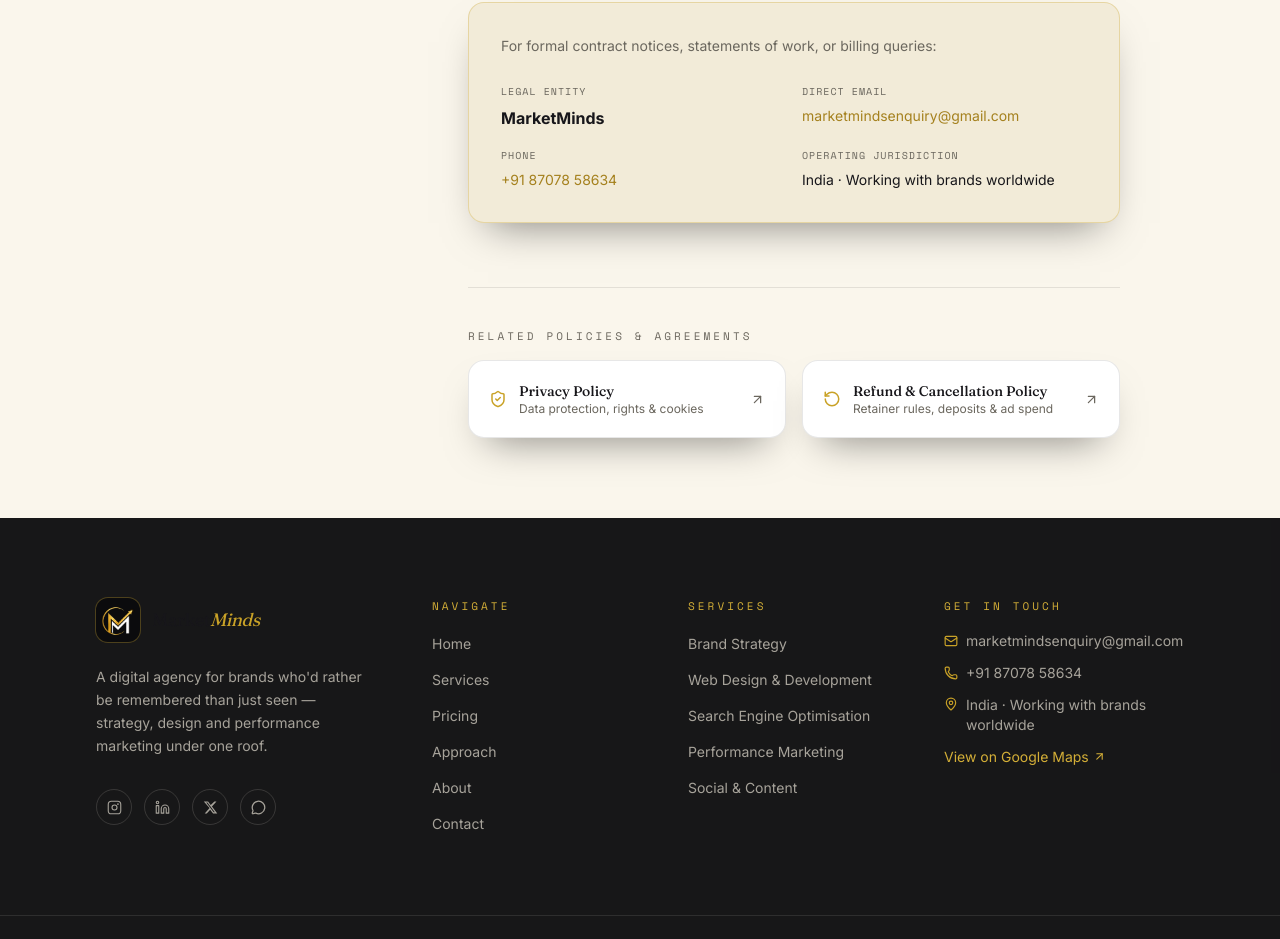
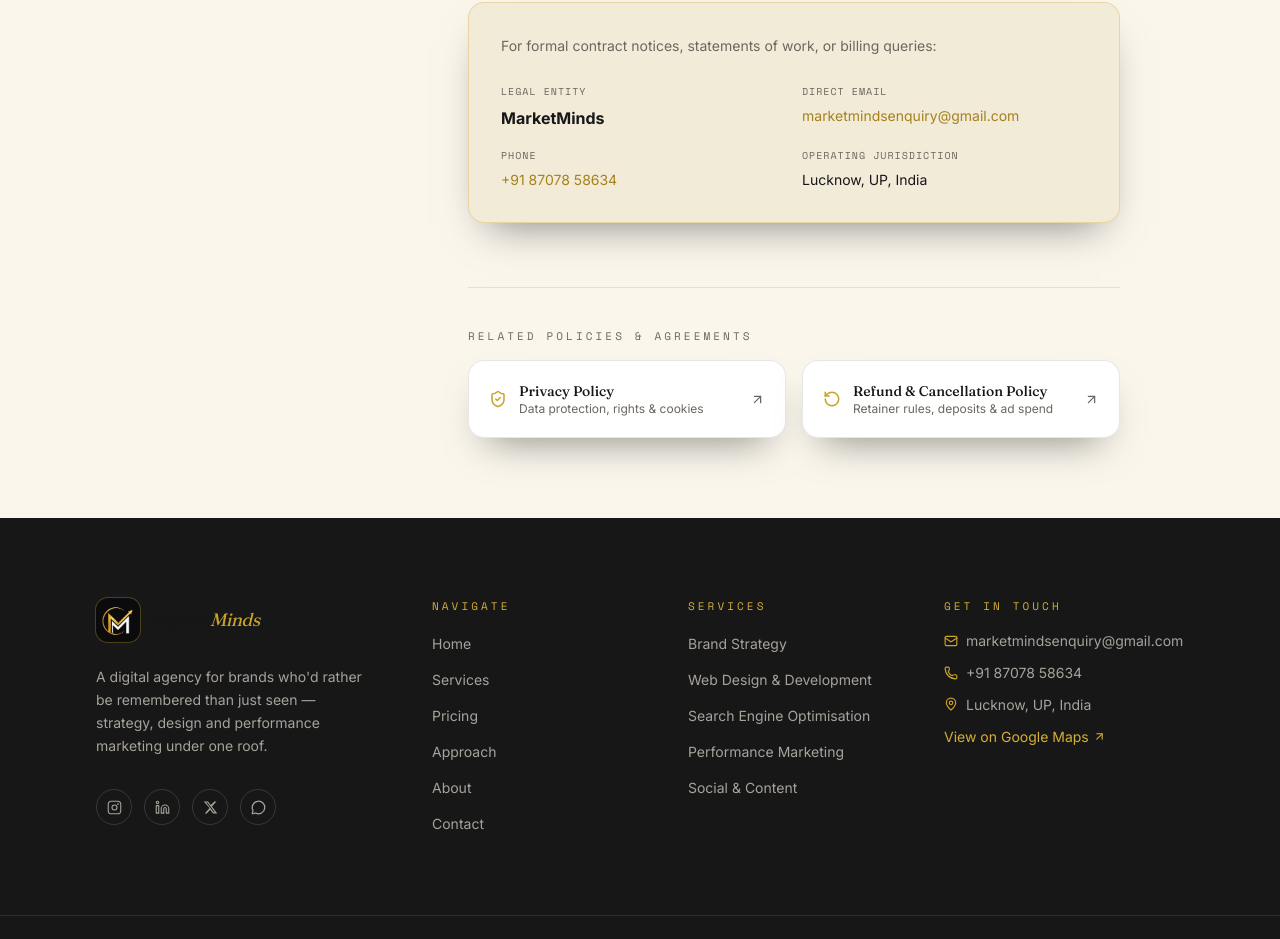
Before and after one commit to sanskritigupta312-jpg/MarketMinds, a React (Vite) app: page /terms in a window 1280 px wide. Shown: the part 2484-3423 px from the top of the page. Built offline with nearby package versions, Linux system fonts and the light colour scheme; no server answers.

Commit message:
Update location to Lucknow, UP, India, clean README and secure env template

```diff
--- a/index.html
+++ b/index.html
@@ -74,6 +74,12 @@
           "name": "Dhruv Verma",
           "url": "https://dhruv-portfolio-one-tau.vercel.app/"
         },
+        "address": {
+          "@type": "PostalAddress",
+          "addressLocality": "Lucknow",
+          "addressRegion": "UP",
+          "addressCountry": "IN"
+        },
         "areaServed": "Worldwide",
         "priceRange": "₹₹",
         "sameAs": [
--- a/src/data/content.js
+++ b/src/data/content.js
@@ -20,7 +20,7 @@
   phoneHref: '+918707858634',
   whatsappNumber: '918707858634', // digits only, country code first, no +
   whatsappDefaultMessage: "Hi MarketMinds — I'd like to talk about a project.",
-  address: 'India · Working with brands worldwide',
+  address: 'Lucknow, UP, India',
   socials: [
     { label: 'Instagram', href: 'https://www.instagram.com/market.minds001?igsh=aG5jM2tsY25rYnpy' },
     { label: 'LinkedIn', href: 'https://linkedin.com' },
```
Also changed, not shown: 2 other files (tests, documents, lock files or other folders).
